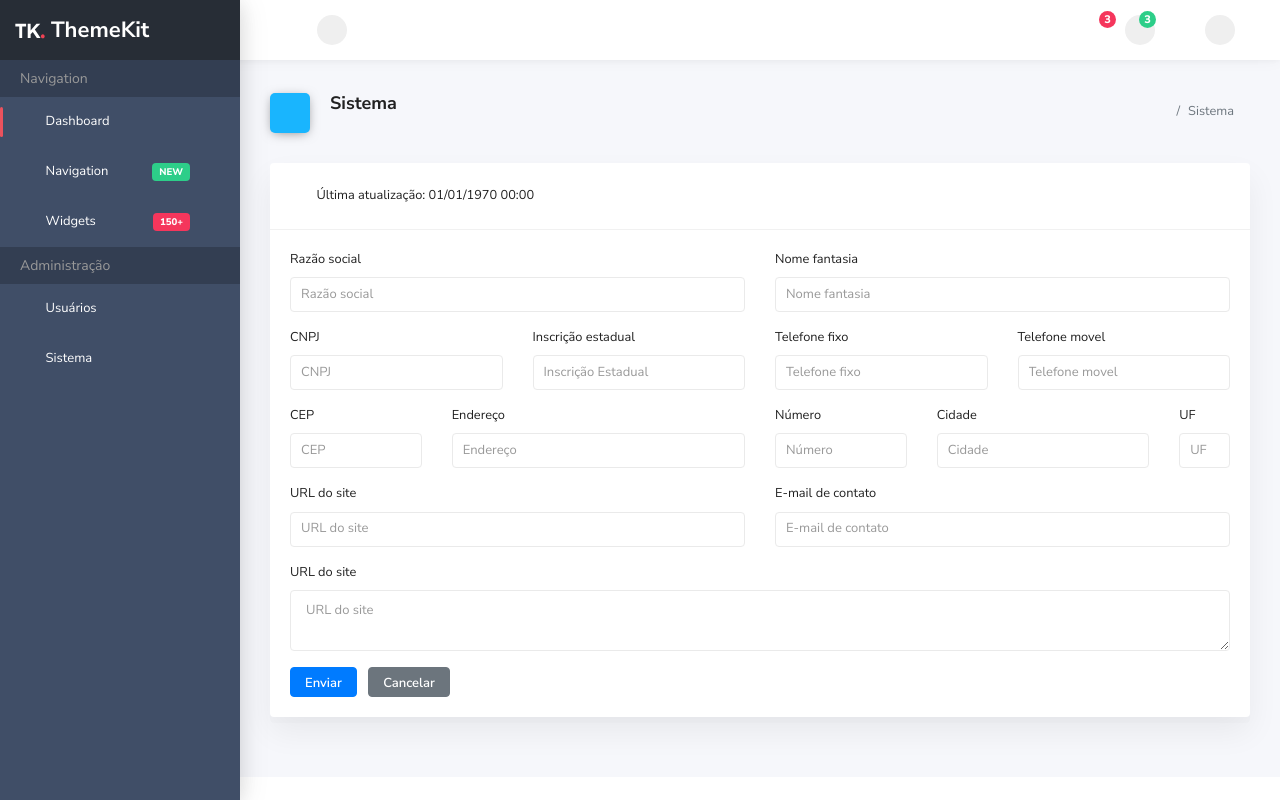
After one commit to felixvicent/parksystem, a CodeIgniter app: page /parksystem/systema in a window 1280 px wide. The commit adds this page. Run offline with CodeIgniter, Linux system fonts and the light colour scheme; the visitor is signed in with stand-in values (Sample User, id 1); some web fonts are replaced.

Commit message:
Create system form

```diff
--- a/application/controllers/Sistema.php
+++ b/application/controllers/Systema.php
@@ -1,7 +1,7 @@
 <?php
 defined('BASEPATH') or exit('Ação não permitida');
 
-class Sistema extends CI_Controller
+class Systema extends CI_Controller
 {
   public function __construct()
   {
@@ -16,11 +16,15 @@ class Sistema extends CI_Controller
   {
     $data = array(
       "title" => "Sistema",
-      "sistema" => $this->general->get_by_id('sistema', array('id' => 1))
+      "system" => $this->general->get_by_id('system', array('id' => 1)),
+      "scripts" => array(
+        "plugins/mask/jquery.mask.min.js",
+        "plugins/mask/custom.js",
+      ),
     );
 
     $this->load->view('layout/header', $data);
-    $this->load->view('sistema/index');
+    $this->load->view('system/index', $data);
     $this->load->view('layout/footer');
   }
 }
--- a/application/views/layout/sidebar.php
+++ b/application/views/layout/sidebar.php
@@ -35,7 +35,7 @@
           <a href="<?php echo base_url('users') ?>"><i class="ik ik-users"></i><span>Usuários</span></a>
         </div>
         <div class="nav-item">
-          <a href="<?php echo base_url('sistema') ?>"><i class="ik ik-settings"></i><span>Sistema</span></a>
+          <a href="<?php echo base_url('systema') ?>"><i class="ik ik-settings"></i><span>Sistema</span></a>
         </div>
       </nav>
     </div>
--- /dev/null
+++ b/application/views/system/index.php
@@ -0,0 +1,126 @@
+<?php $this->load->view('layout/navbar'); ?>
+
+<div class="page-wrap">
+  <?php $this->load->view('layout/sidebar'); ?>
+  <div class="main-content">
+    <div class="container-fluid">
+      <div class="page-header">
+        <div class="row align-items-end">
+          <div class="col-lg-8">
+            <div class="page-header-title">
+              <i class="ik ik-settings bg-blue"></i>
+              <div class="d-inline">
+                <h5><?php echo $title ?></h5>
+              </div>
+            </div>
+          </div>
+          <div class="col-lg-4">
+            <nav class="breadcrumb-container" aria-label="breadcrumb">
+              <ol class="breadcrumb">
+                <li class="breadcrumb-item">
+                  <a data-toggle="tooltip" data-placement="bottom" title="Home" href="<?php echo base_url('/') ?>"><i class="ik ik-home"></i></a>
+                </li>
+                <li class="breadcrumb-item active" aria-current="page"><?php echo $title ?></li>
+              </ol>
+            </nav>
+          </div>
+        </div>
+      </div>
+      <div class="row">
+        <div class="col-md-12">
+          <div class="card">
+            <div class="card-header">
+              <?php echo isset($system) ? '<i class="ik ik-calendar ik-2x"></i>&nbsp; Última atualização: ' . formata_data_banco_com_hora($system->data_alteracao) : '' ?>
+            </div>
+            <div class="card-body">
+              <form class="forms-sample" name="form_system" method="POST">
+                <div class="form-group row">
+                  <div class="col-md-6">
+                    <label>Razão social</label>
+                    <input type="text" class="form-control" placeholder="Razão social" name="razao_social" value="<?php echo (isset($system) ? $system->razao_social : set_value('razao_social')) ?>">
+                    <?php echo form_error('razao_social', '<div class="text-danger">', '</div>') ?>
+                  </div>
+                  <div class="col-md-6">
+                    <label>Nome fantasia</label>
+                    <input type="text" class="form-control" placeholder="Nome fantasia" name="nome_fantasia" value="<?php echo (isset($system) ? $system->nome_fantasia : set_value('nome_fantasia')) ?>">
+                    <?php echo form_error('nome_fantasia', '<div class="text-danger">', '</div>') ?>
+                  </div>
+                </div>
+                <div class="form-group row">
+                  <div class="col-md-3">
+                    <label>CNPJ</label>
+                    <input type="text" class="form-control cnpj" placeholder="CNPJ" name="cnpj" value="<?php echo (isset($system) ? $system->cnpj : set_value('cnpj')) ?>">
+                    <?php echo form_error('cnpj', '<div class="text-danger">', '</div>') ?>
+                  </div>
+                  <div class="col-md-3">
+                    <label>Inscrição estadual</label>
+                    <input type="text" class="form-control" placeholder="Inscrição Estadual" name="ie" value="<?php echo (isset($system) ? $system->ie : set_value('ie')) ?>">
+                    <?php echo form_error('ie', '<div class="text-danger">', '</div>') ?>
+                  </div>
+                  <div class="col-md-3">
+                    <label>Telefone fixo</label>
+                    <input type="text" class="form-control phone_with_ddd" placeholder="Telefone fixo" name="telefone_fixo" value="<?php echo (isset($system) ? $system->telefone_fixo : set_value('telefone_fixo')) ?>">
+                    <?php echo form_error('telefone_fixo', '<div class="text-danger">', '</div>') ?>
+                  </div>
+                  <div class="col-md-3">
+                    <label>Telefone movel</label>
+                    <input type="text" class="form-control sp_celphones" placeholder="Telefone movel" name="telefone_movel" value="<?php echo (isset($system) ? $system->telefone_movel : set_value('telefone_movel')) ?>">
+                    <?php echo form_error('telefone_movel', '<div class="text-danger">', '</div>') ?>
+                  </div>
+                </div>
+                <div class="form-group row">
+                  <div class="col-md-2">
+                    <label>CEP</label>
+                    <input type="text" class="form-control cep" placeholder="CEP" name="cep" value="<?php echo (isset($system) ? $system->cep : set_value('cep')) ?>">
+                    <?php echo form_error('cep', '<div class="text-danger">', '</div>') ?>
+                  </div>
+                  <div class="col-md-4">
+                    <label>Endereço</label>
+                    <input type="text" class="form-control" placeholder="Endereço" name="endereco" value="<?php echo (isset($system) ? $system->endereco : set_value('endereco')) ?>">
+                    <?php echo form_error('endereco', '<div class="text-danger">', '</div>') ?>
+                  </div>
+                  <div class="col-md-2">
+                    <label>Número</label>
+                    <input type="text" class="form-control" placeholder="Número" name="numero" value="<?php echo (isset($system) ? $system->numero : set_value('numero')) ?>">
+                    <?php echo form_error('numero', '<div class="text-danger">', '</div>') ?>
+                  </div>
+                  <div class="col-md-3">
+                    <label>Cidade</label>
+                    <input type="text" class="form-control" placeholder="Cidade" name="cidade" value="<?php echo (isset($system) ? $system->cidade : set_value('cidade')) ?>">
+                    <?php echo form_error('cidade', '<div class="text-danger">', '</div>') ?>
+                  </div>
+                  <div class="col-md-1">
+                    <label>UF</label>
+                    <input type="text" class="form-control uf" placeholder="UF" name="estado" value="<?php echo (isset($system) ? $system->estado : set_value('estado')) ?>">
+                    <?php echo form_error('estado', '<div class="text-danger">', '</div>') ?>
+                  </div>
+                </div>
+                <div class="form-group row">
+                  <div class="col-md-6">
+                    <label>URL do site</label>
+                    <input type="text" class="form-control" placeholder="URL do site" name="site_url" value="<?php echo (isset($system) ? $system->site_url : set_value('site_url')) ?>">
+                    <?php echo form_error('site_url', '<div class="text-danger">', '</div>') ?>
+                  </div>
+                  <div class="col-md-6">
+                    <label>E-mail de contato</label>
+                    <input type="text" class="form-control" placeholder="E-mail de contato" name="email" value="<?php echo (isset($system) ? $system->email : set_value('email')) ?>">
+                    <?php echo form_error('email', '<div class="text-danger">', '</div>') ?>
+                  </div>
+                </div>
+                <div class="form-group row">
+                  <div class="col-md-12">
+                    <label>URL do site</label>
+                    <textarea class="form-control" placeholder="URL do site" name="txt_ticket"><?php echo (isset($system) ? $system->txt_ticket : set_value('txt_ticket')); ?></textarea>
+                    <?php echo form_error('txt_ticket', '<div class="text-danger">', '</div>') ?>
+                  </div>
+                </div>
+                <button type="submit" class="btn btn-primary mr-2">Enviar</button>
+                <a href="<?php echo base_url('home'); ?>" class="btn btn-secondary">Cancelar</a>
+              </form>
+            </div>
+          </div>
+        </div>
+      </div>
+    </div>
+  </div>
+</div>
```
Also changed, not shown: parksystem.sql (+9 -15 lines).
